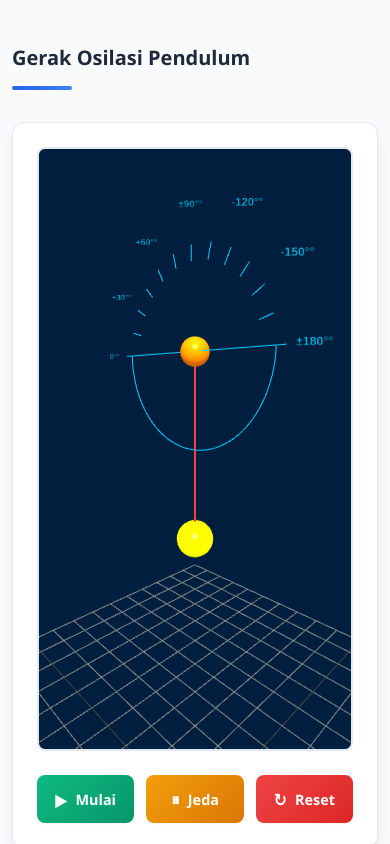
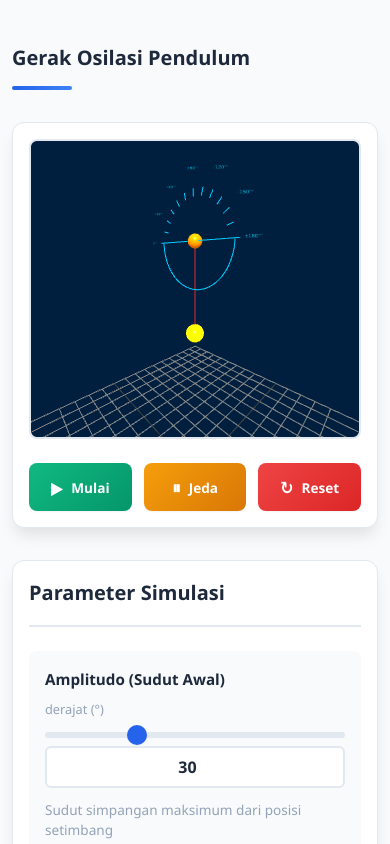
Before and after one commit to athallaabhi/Tugas3-Grafkom, a plain HTML site: page index.html in a window 390 px wide. Shown: the part 340-1184 px from the top of the page. Drawn offline with nearby package versions, Linux system fonts and the light colour scheme; animation ran at ten frames a second.

Commit message:
Fix canvas overflow and ensure full responsiveness
- Add max-width: 100% to simulation-canvas
- Add max-width/max-height constraints to all THREE.js canvases
- Ensure canvas never overflows container on mobile
- Prevent horizontal scrolling on small screens

```diff
--- a/styles.css
+++ b/styles.css
@@ -371,6 +371,14 @@ body {
   position: relative;
   overflow: hidden;
   background: #f0f9ff;
+  max-width: 100%;
+}
+
+#pendulumContainer canvas,
+#glbContainer canvas,
+#glbbContainer canvas {
+  max-width: 100% !important;
+  max-height: 100% !important;
 }
 
 /* Canvas Controls */
@@ -553,6 +561,7 @@ body {
 /* Number Input Styling */
 .parameter-input {
   width: 80px;
+  max-width: 100%;
   padding: var(--spacing-xs) var(--spacing-sm);
   border: 2px solid var(--border-color);
   border-radius: var(--radius-sm);
@@ -848,6 +857,24 @@ body {
     grid-template-columns: 1fr;
     gap: var(--spacing-md);
   }
+
+  .parameter-panel {
+    padding: var(--spacing-lg);
+  }
+
+  .input-group {
+    grid-template-columns: 1fr;
+    gap: var(--spacing-sm);
+  }
+
+  .parameter-input {
+    width: 100%;
+    max-width: none;
+  }
+
+  .parameter-slider {
+    width: 100%;
+  }
 }
 
 @media (max-width: 480px) {
@@ -880,14 +907,24 @@ body {
 
   .input-group {
     grid-template-columns: 1fr;
+    gap: var(--spacing-xs);
   }
 
   .parameter-input {
+    width: 100%;
+    font-size: 1rem;
+  }
+
+  .parameter-slider {
     width: 100%;
   }
 
   .simulation-canvas {
     height: 300px;
+  }
+
+  #pendulumContainer {
+    height: 300px !important;
   }
 
   .section-title {
@@ -897,6 +934,7 @@ body {
   .control-btn {
     min-width: 80px;
     padding: var(--spacing-sm);
+    font-size: 0.85rem;
   }
 
   .member-card {
@@ -909,6 +947,28 @@ body {
 
   .member-nrp {
     font-size: 0.85rem;
+  }
+
+  .canvas-wrapper {
+    padding: var(--spacing-md);
+  }
+
+  .panel-title {
+    font-size: 1.25rem;
+  }
+
+  .parameter-label {
+    flex-direction: column;
+    align-items: flex-start;
+    gap: var(--spacing-xs);
+  }
+
+  .label-text {
+    font-size: 0.95rem;
+  }
+
+  .label-unit {
+    font-size: 0.8rem;
   }
 }
 
```
